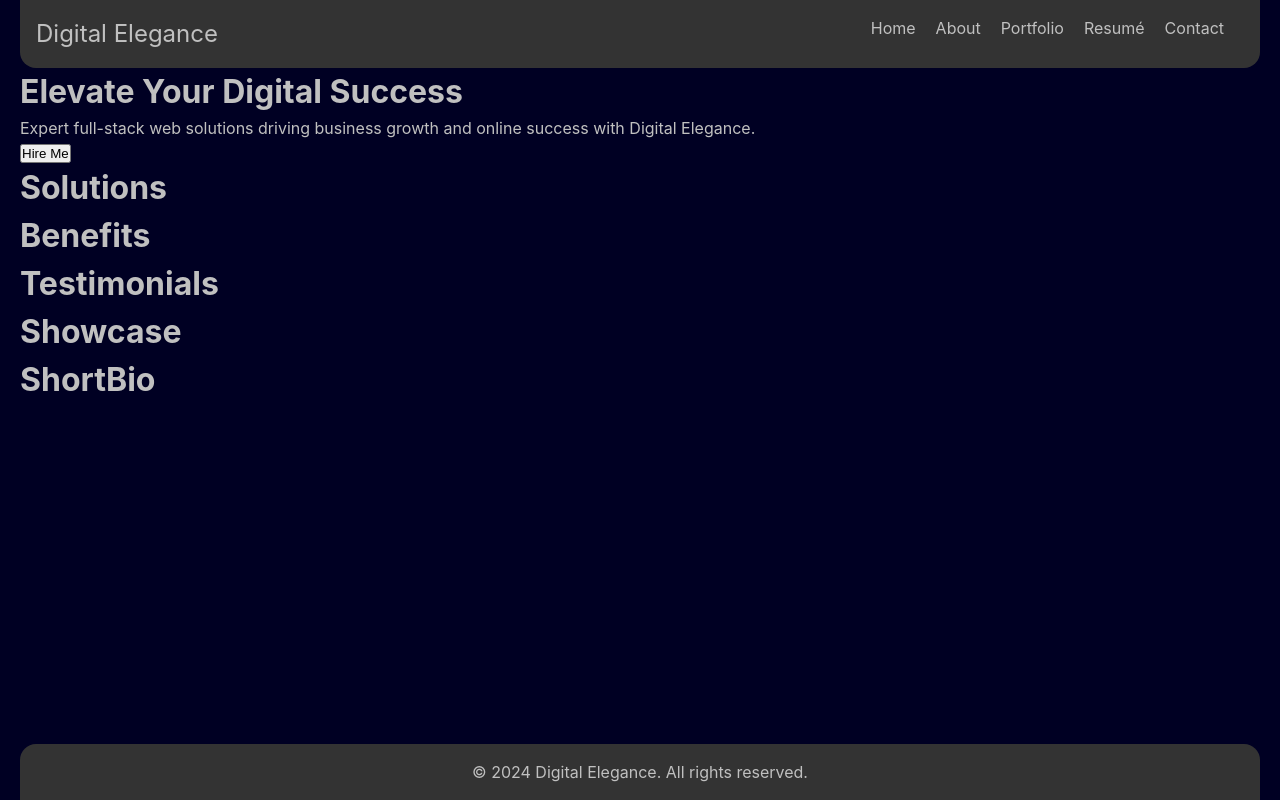
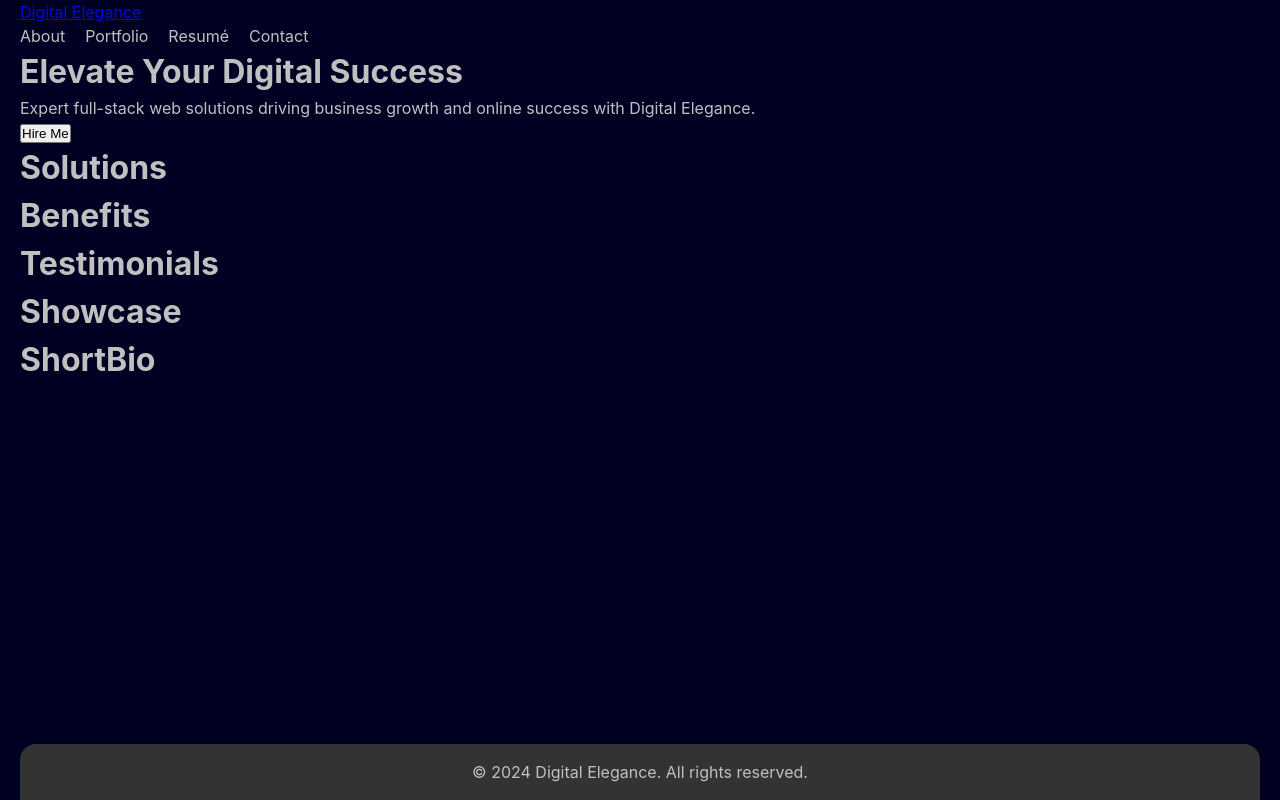
Before and after one commit to ace-d-baugh/finecode, a React (Vite) app: page / in a window 1280 px wide. Built offline with nearby package versions, Linux system fonts and the light colour scheme.

Commit message:
Fixing a few things

```diff
--- a/src/App.tsx
+++ b/src/App.tsx
@@ -18,7 +18,6 @@ function App({companyName}: {companyName: string}) {
         <div className="Routes">
           <Routes>
             <Route path="/" element={<Home />} />
-            <Route path="/home" element={<Home />} />
             <Route path="/about" element={<About />}/>
             <Route path="/portfolio" element={<Portfolio />} />
             <Route path="/resume" element={<Resume />} />
--- a/src/components/Links/Links.tsx
+++ b/src/components/Links/Links.tsx
@@ -5,9 +5,6 @@ import './Links.css';
 function Links() {
 	return (
 		<ul className="navbar-links">
-			<li>
-				<Link to="/">Home</Link>
-			</li>
 			<li>
 				<Link to="/about">About</Link>
 			</li>
--- a/src/components/Navbar/Navbar.css
+++ b/src/components/Navbar/Navbar.css
@@ -1,14 +1 @@
 /* components/Navbar.css */
-.navbar {
-    background-color: #333;
-    padding: 1em;
-    display: flex;
-    justify-content: space-between;
-    border-radius: 0 0 1em 1em;
-  }
-
-  .navbar-logo a {
-    font-size: 1.5em;
-    color: silver;
-    text-decoration: none;
-  }
```
